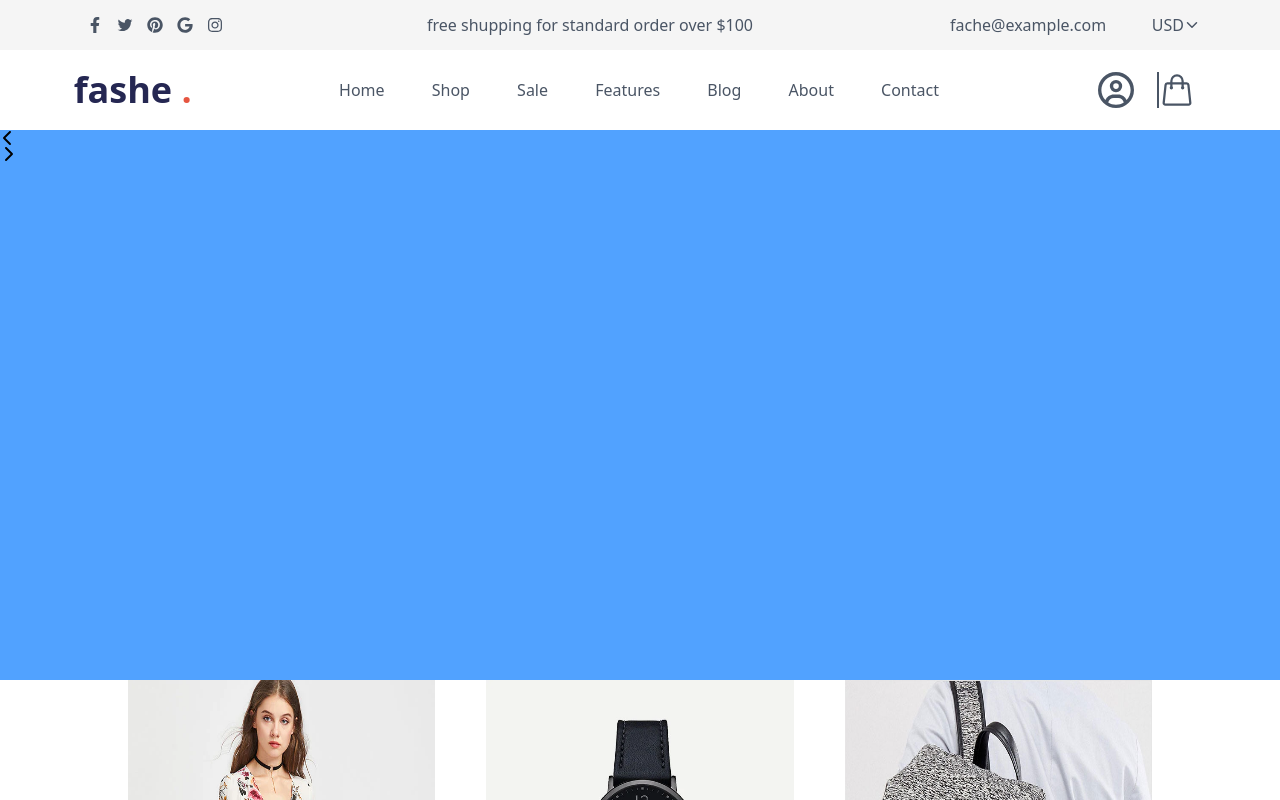
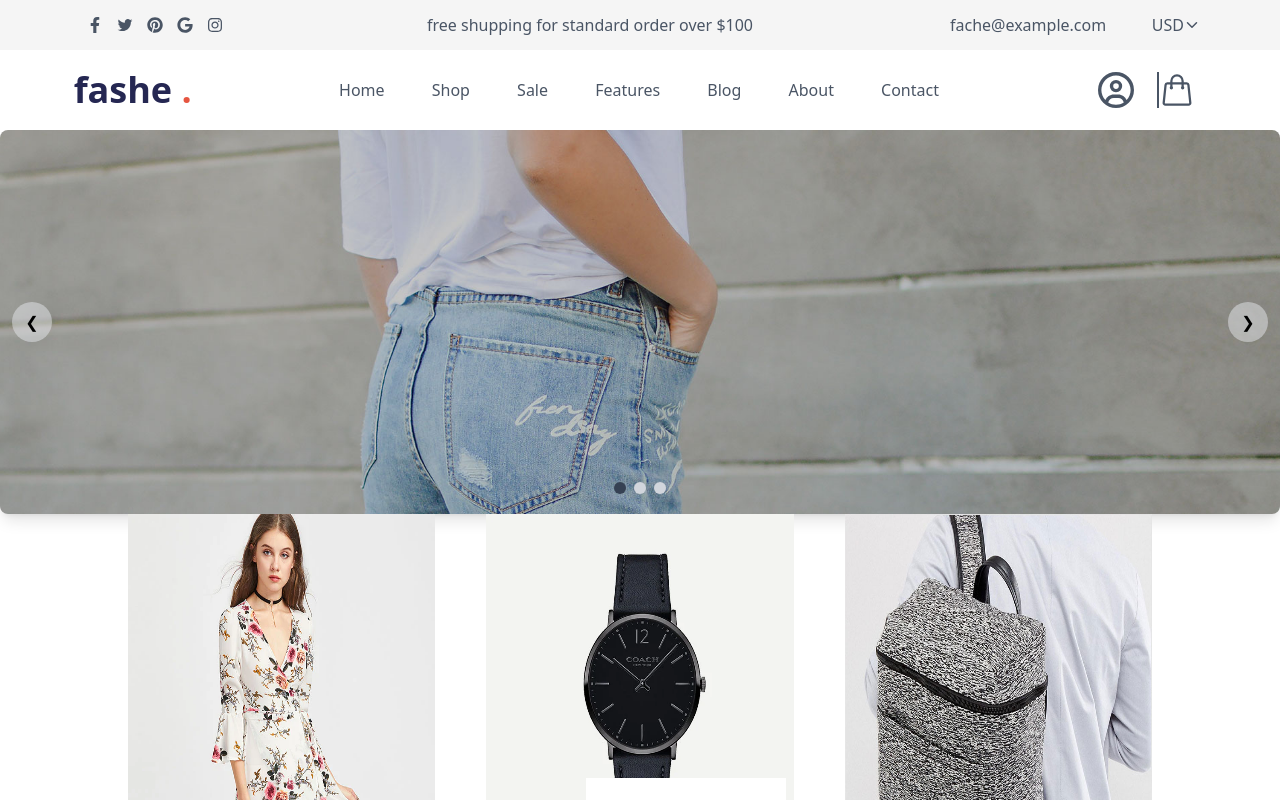
Before and after one commit to Aymen-chakir/aymen-chakir-project-react, a React (Vite) app: page / in a window 1280 px wide. Shown: the top 800 px of the page. Built offline with nearby package versions, Linux system fonts and the light colour scheme.

Commit message:
footer finish

```diff
--- a/src/component/caroussel.jsx
+++ b/src/component/caroussel.jsx
@@ -1,17 +1,74 @@
 import { FaChevronLeft } from "react-icons/fa6";
 import { FaChevronRight } from "react-icons/fa6";
 
-function Caroussel(params) {
-    return(
-        <>
-         <div className="w-full h-[550px] bg-blue-400">
-            <FaChevronLeft/>
+import { useState } from "react";
 
-            <FaChevronRight/>
+const images = [
+  "src/assets/images/carousel1.jpg",
+  "src/assets/images/carousel2.jpg",
+  "src/assets/images/carousel3.webp",
+];
 
+function Carousel() {
+  const [current, setCurrent] = useState(0);
+
+  const prevSlide = () => {
+    setCurrent(current === 0 ? images.length - 1 : current - 1);
+  };
+
+  const nextSlide = () => {
+    setCurrent(current === images.length - 1 ? 0 : current + 1);
+  };
+
+  return (
+    <div className="w-screen mx-auto">
+      <div className="relative overflow-hidden rounded-lg shadow-lg">
+
+        {/* Slides */}
+        <div className="relative h-80 md:h-96">
+          {images.map((img, index) => (
+            <img
+              key={index}
+              src={img}
+              alt="slide"
+              className={`absolute w-full h-full object-cover transition-opacity duration-700 ${
+                index === current ? "opacity-100" : "opacity-0"
+              }`}
+            />
+          ))}
         </div>
-        <div></div></>
 
-    )
+        {/* Indicators */}
+        <div className="flex justify-center gap-2 absolute bottom-5 left-1/2 -translate-x-1/2">
+          {images.map((_, index) => (
+            <button
+              key={index}
+              onClick={() => setCurrent(index)}
+              className={`w-3 h-3 rounded-full ${
+                index === current ? "bg-gray-700" : "bg-gray-300"
+              }`}
+            />
+          ))}
+        </div>
+
+        {/* Prev Button */}
+        <button
+          onClick={prevSlide}
+          className="absolute top-1/2 left-3 -translate-y-1/2 flex items-center justify-center w-10 h-10 bg-gray-200/50 rounded-full hover:bg-gray-300"
+        >
+          ❮
+        </button>
+
+        {/* Next Button */}
+        <button
+          onClick={nextSlide}
+          className="absolute top-1/2 right-3 -translate-y-1/2 flex items-center justify-center w-10 h-10 bg-gray-200/50 rounded-full hover:bg-gray-300"
+        >
+          ❯
+        </button>
+      </div>
+    </div>
+  );
 }
-export default Caroussel
+
+export default Carousel;
--- /dev/null
+++ b/src/component/footer.jsx
@@ -0,0 +1,69 @@
+import { FaFacebookF } from "react-icons/fa";
+import { IoLogoTwitter } from "react-icons/io";
+import { FaPinterest } from "react-icons/fa";
+import { FaGoogle } from "react-icons/fa";
+import { FaInstagram } from "react-icons/fa"
+function FooterFlex() {
+    return (
+        <div className="w-[full] h-[60vh]  justify-center items-center bg-[#F0F0F0]">
+            <div className=" flex justify-around items-center w-[90%] h-[80%]">
+                <div className="flex flex-col w-[20%] justify-around h-[60%] ">
+                    <h1 className="font-bold text-[#222222]">GET IN TOUCH</h1>
+                    <p className="text-gray-500">Any questions? Let us know in store at 8th floor, 379 Hudson St, New York, NY 10018 or call us on (+1) 96 716 6879
+                    </p>
+                    <div className="flex text-2xl  justify-around text-gray-500">
+                         <FaFacebookF />
+            <IoLogoTwitter />
+            <FaPinterest />
+            <FaGoogle />
+            <FaInstagram />
+                    </div>
+                </div>
+                <div className="flex flex-col h-[60%]  ">
+                    <h1 className="font-bold text-[#222222]">CATEGORIES</h1>
+                    <div className="flex flex-col text-gray-500 h-30 justify-around ">
+                        <span>Men</span>
+                    <span>Wimen</span>
+                    <span>Dresses</span>
+                    <span>Sungless</span>
+                    </div>
+                </div>
+                <div className="flex flex-col h-[60%]  gap-8">
+                     <h1 className="font-bold text-[#222222]">LINKS</h1>
+                    <div className="flex text-gray-500 flex-col h-30 justify-around  ">
+                        <span>Search</span>
+                    <span>About Us</span>
+                    <span>Contact Us</span>
+                    <span>Returns</span>
+                    </div>
+                </div>
+                <div className="flex flex-col h-[60%] gap-8 ">
+                      <h1 className="font-bold text-[#222222]">HELP</h1>
+                    <div className="flex text-gray-500 flex-col h-30 justify-around  ">
+                        <span>Track Order</span>
+                    <span>Returns</span>
+                    <span>Shipping</span>
+                    <span>FAQs</span>
+                    </div>
+                </div>
+                <div className="flex flex-col w-[300px] h-[60%] justify-center gap-5">
+                    <h1 className="font-bold text-[#222222]">NEWSLETTER</h1>
+                    <input type="text" className="outline-0 border-b-1 border-gray-500 text-gray-500 "  placeholder="Email Address "/>
+                    <button className="w-[150px] h-[40px] text-[#ffffff] bg-black rounded-3xl">SUBSCRIBE</button>
+                </div>
+
+
+
+            </div>
+
+                <div className="flex items-center justify-center text-gray-500 ">
+                    <p>Copyright ©</p>
+                    <h1>Shopify Theme Develoed by MassTechnologist </h1>
+                    <p>All rights reserved.</p>
+                </div>
+
+        </div>
+    );
+}
+
+export default FooterFlex;
--- a/src/pages/home.jsx
+++ b/src/pages/home.jsx
@@ -5,6 +5,7 @@ import Secound from "../component/secoundsection"
 import Carousel2 from "../component/caroussel2"
 import Sales from "../component/sales"
 import Blog from "../component/Blog"
+import Footer from "../component/footer"
 function Home() {
     return(
         <div className="">
@@ -15,6 +16,7 @@ function Home() {
             <Carousel2/>
             <Sales/>
             <Blog/>
+            <Footer/>
         </div>
     )
 }
```
